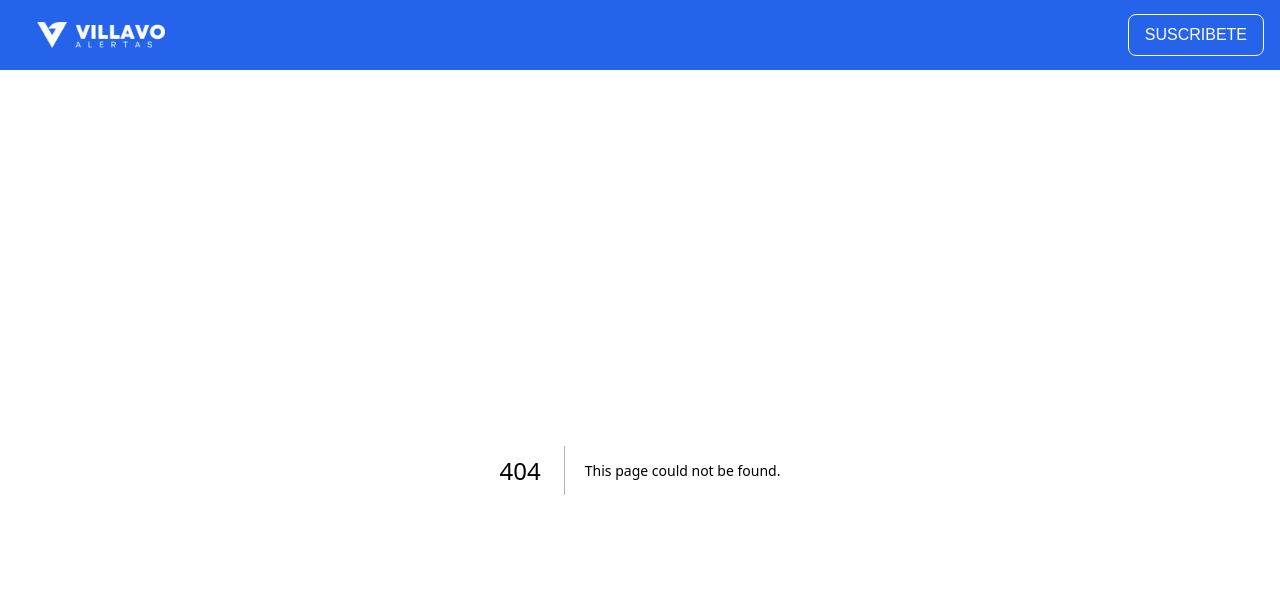
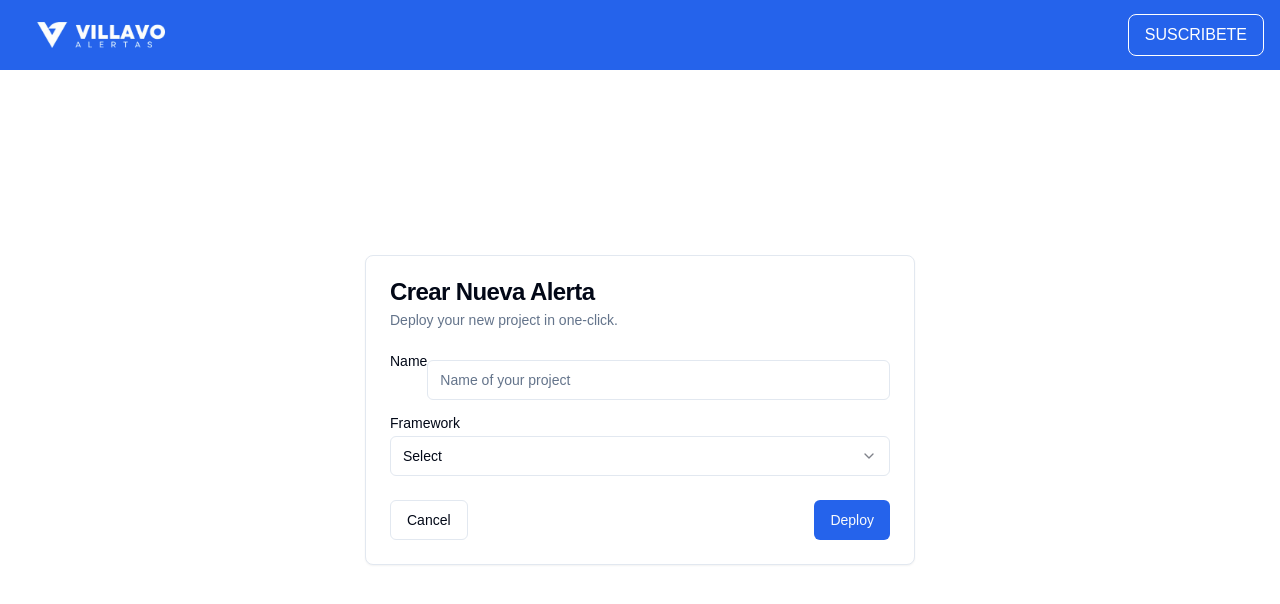
Before and after one commit to shogunIncognito/hacka-villavo-alerta, a Next.js app: page /addPost in a window 1280 px wide. Before the commit this address had no page. Shown: the top 604 px of the page. Built offline with nearby package versions, Linux system fonts and the light colour scheme.

Commit message:
preparacion de la ruta de creacion de alertas

```diff
--- a/package.json
+++ b/package.json
@@ -9,7 +9,9 @@
     "lint": "next lint"
   },
   "dependencies": {
+    "@radix-ui/react-label": "^2.1.0",
     "@radix-ui/react-navigation-menu": "^1.2.1",
+    "@radix-ui/react-select": "^2.1.2",
     "@radix-ui/react-slot": "^1.1.0",
     "axios": "^1.7.7",
     "bcrypt": "^5.1.1",
@@ -25,7 +27,8 @@
     "react-dom": "^18",
     "react-markdown": "^9.0.1",
     "tailwind-merge": "^2.5.4",
-    "tailwindcss-animate": "^1.0.7"
+    "tailwindcss-animate": "^1.0.7",
+    "zustand": "^5.0.0"
   },
   "devDependencies": {
     "postcss": "^8",
--- /dev/null
+++ b/src/app/addPost/page.jsx
@@ -0,0 +1,65 @@
+import * as React from "react"
+
+import { Button } from "@/components/ui/button"
+import {
+  Card,
+  CardContent,
+  CardDescription,
+  CardFooter,
+  CardHeader,
+  CardTitle,
+} from "@/components/ui/card"
+import { Input } from "@/components/ui/input"
+import { Label } from "@/components/ui/label"
+import {
+  Select,
+  SelectContent,
+  SelectItem,
+  SelectTrigger,
+  SelectValue,
+} from "@/components/ui/select"
+
+
+export default function AddPost(){
+
+    return (
+        <>
+            <div className="flex justify-center items-center h-[85vh]">
+                <Card className="w-[550px]">
+                    <CardHeader>
+                        <CardTitle>Crear Nueva Alerta</CardTitle>
+                        <CardDescription>Deploy your new project in one-click.</CardDescription>
+                    </CardHeader>
+                    <CardContent>
+                        <form>
+                        <div className="grid w-full items-center gap-4">
+                            <div className="flex space-y-1.5">
+                                <Label htmlFor="name">Name</Label>
+                                <Input id="name" placeholder="Name of your project" />
+                            </div>
+                            <div className="flex flex-col space-y-1.5">
+                            <Label htmlFor="framework">Framework</Label>
+                            <Select>
+                                <SelectTrigger id="framework">
+                                <SelectValue placeholder="Select" />
+                                </SelectTrigger>
+                                <SelectContent position="popper">
+                                <SelectItem value="next">Next.js</SelectItem>
+                                <SelectItem value="sveltekit">SvelteKit</SelectItem>
+                                <SelectItem value="astro">Astro</SelectItem>
+                                <SelectItem value="nuxt">Nuxt.js</SelectItem>
+                                </SelectContent>
+                            </Select>
+                            </div>
+                        </div>
+                        </form>
+                    </CardContent>
+                    <CardFooter className="flex justify-between">
+                        <Button variant="outline">Cancel</Button>
+                        <Button>Deploy</Button>
+                    </CardFooter>
+                </Card>
+            </div>
+        </>
+    )
+}
--- a/src/app/page.jsx
+++ b/src/app/page.jsx
@@ -3,15 +3,16 @@
 import Post from "@/components/Post";
 import { useEffect, useState } from "react";
 import { axiosGet } from "@/helpers/requests/get";
+import { usePosts } from "@/context/posts";
 
 export default function Home() {
 
-  const [getPosts, setgetPosts] = useState([])
+  const {getPosts, setPosts} = usePosts()
 
   useEffect(() => {
     axiosGet({url:'/api/posts'})
-      .then(res=> setgetPosts(res))
-  }, [getPosts])
+      .then(res=> setPosts(res))
+  }, [])
 
 
   return (
--- /dev/null
+++ b/src/components/ui/input.jsx
@@ -0,0 +1,19 @@
+import * as React from "react"
+
+import { cn } from "@/lib/utils"
+
+const Input = React.forwardRef(({ className, type, ...props }, ref) => {
+  return (
+    (<input
+      type={type}
+      className={cn(
+        "flex h-10 w-full rounded-md border border-input bg-background px-3 py-2 text-sm ring-offset-background file:border-0 file:bg-transparent file:text-sm file:font-medium file:text-foreground placeholder:text-muted-foreground focus-visible:outline-none focus-visible:ring-2 focus-visible:ring-ring focus-visible:ring-offset-2 disabled:cursor-not-allowed disabled:opacity-50",
+        className
+      )}
+      ref={ref}
+      {...props} />)
+  );
+})
+Input.displayName = "Input"
+
+export { Input }
--- /dev/null
+++ b/src/components/ui/label.jsx
@@ -0,0 +1,18 @@
+"use client"
+
+import * as React from "react"
+import * as LabelPrimitive from "@radix-ui/react-label"
+import { cva } from "class-variance-authority";
+
+import { cn } from "@/lib/utils"
+
+const labelVariants = cva(
+  "text-sm font-medium leading-none peer-disabled:cursor-not-allowed peer-disabled:opacity-70"
+)
+
+const Label = React.forwardRef(({ className, ...props }, ref) => (
+  <LabelPrimitive.Root ref={ref} className={cn(labelVariants(), className)} {...props} />
+))
+Label.displayName = LabelPrimitive.Root.displayName
+
+export { Label }
--- /dev/null
+++ b/src/components/ui/select.jsx
@@ -0,0 +1,122 @@
+"use client"
+
+import * as React from "react"
+import * as SelectPrimitive from "@radix-ui/react-select"
+import { Check, ChevronDown, ChevronUp } from "lucide-react"
+
+import { cn } from "@/lib/utils"
+
+const Select = SelectPrimitive.Root
+
+const SelectGroup = SelectPrimitive.Group
+
+const SelectValue = SelectPrimitive.Value
+
+const SelectTrigger = React.forwardRef(({ className, children, ...props }, ref) => (
+  <SelectPrimitive.Trigger
+    ref={ref}
+    className={cn(
+      "flex h-10 w-full items-center justify-between rounded-md border border-input bg-background px-3 py-2 text-sm ring-offset-background placeholder:text-muted-foreground focus:outline-none focus:ring-2 focus:ring-ring focus:ring-offset-2 disabled:cursor-not-allowed disabled:opacity-50 [&>span]:line-clamp-1",
+      className
+    )}
+    {...props}>
+    {children}
+    <SelectPrimitive.Icon asChild>
+      <ChevronDown className="h-4 w-4 opacity-50" />
+    </SelectPrimitive.Icon>
+  </SelectPrimitive.Trigger>
+))
+SelectTrigger.displayName = SelectPrimitive.Trigger.displayName
+
+const SelectScrollUpButton = React.forwardRef(({ className, ...props }, ref) => (
+  <SelectPrimitive.ScrollUpButton
+    ref={ref}
+    className={cn("flex cursor-default items-center justify-center py-1", className)}
+    {...props}>
+    <ChevronUp className="h-4 w-4" />
+  </SelectPrimitive.ScrollUpButton>
+))
+SelectScrollUpButton.displayName = SelectPrimitive.ScrollUpButton.displayName
+
+const SelectScrollDownButton = React.forwardRef(({ className, ...props }, ref) => (
+  <SelectPrimitive.ScrollDownButton
+    ref={ref}
+    className={cn("flex cursor-default items-center justify-center py-1", className)}
+    {...props}>
+    <ChevronDown className="h-4 w-4" />
+  </SelectPrimitive.ScrollDownButton>
+))
+SelectScrollDownButton.displayName =
+  SelectPrimitive.ScrollDownButton.displayName
+
+const SelectContent = React.forwardRef(({ className, children, position = "popper", ...props }, ref) => (
+  <SelectPrimitive.Portal>
+    <SelectPrimitive.Content
+      ref={ref}
+      className={cn(
+        "relative z-50 max-h-96 min-w-[8rem] overflow-hidden rounded-md border bg-popover text-popover-foreground shadow-md data-[state=open]:animate-in data-[state=closed]:animate-out data-[state=closed]:fade-out-0 data-[state=open]:fade-in-0 data-[state=closed]:zoom-out-95 data-[state=open]:zoom-in-95 data-[side=bottom]:slide-in-from-top-2 data-[side=left]:slide-in-from-right-2 data-[side=right]:slide-in-from-left-2 data-[side=top]:slide-in-from-bottom-2",
+        position === "popper" &&
+          "data-[side=bottom]:translate-y-1 data-[side=left]:-translate-x-1 data-[side=right]:translate-x-1 data-[side=top]:-translate-y-1",
+        className
+      )}
+      position={position}
+      {...props}>
+      <SelectScrollUpButton />
+      <SelectPrimitive.Viewport
+        className={cn("p-1", position === "popper" &&
+          "h-[var(--radix-select-trigger-height)] w-full min-w-[var(--radix-select-trigger-width)]")}>
+        {children}
+      </SelectPrimitive.Viewport>
+      <SelectScrollDownButton />
+    </SelectPrimitive.Content>
+  </SelectPrimitive.Portal>
+))
+SelectContent.displayName = SelectPrimitive.Content.displayName
+
+const SelectLabel = React.forwardRef(({ className, ...props }, ref) => (
+  <SelectPrimitive.Label
+    ref={ref}
+    className={cn("py-1.5 pl-8 pr-2 text-sm font-semibold", className)}
+    {...props} />
+))
+SelectLabel.displayName = SelectPrimitive.Label.displayName
+
+const SelectItem = React.forwardRef(({ className, children, ...props }, ref) => (
+  <SelectPrimitive.Item
+    ref={ref}
+    className={cn(
+      "relative flex w-full cursor-default select-none items-center rounded-sm py-1.5 pl-8 pr-2 text-sm outline-none focus:bg-accent focus:text-accent-foreground data-[disabled]:pointer-events-none data-[disabled]:opacity-50",
+      className
+    )}
+    {...props}>
+    <span className="absolute left-2 flex h-3.5 w-3.5 items-center justify-center">
+      <SelectPrimitive.ItemIndicator>
+        <Check className="h-4 w-4" />
+      </SelectPrimitive.ItemIndicator>
+    </span>
+
+    <SelectPrimitive.ItemText>{children}</SelectPrimitive.ItemText>
+  </SelectPrimitive.Item>
+))
+SelectItem.displayName = SelectPrimitive.Item.displayName
+
+const SelectSeparator = React.forwardRef(({ className, ...props }, ref) => (
+  <SelectPrimitive.Separator
+    ref={ref}
+    className={cn("-mx-1 my-1 h-px bg-muted", className)}
+    {...props} />
+))
+SelectSeparator.displayName = SelectPrimitive.Separator.displayName
+
+export {
+  Select,
+  SelectGroup,
+  SelectValue,
+  SelectTrigger,
+  SelectContent,
+  SelectLabel,
+  SelectItem,
+  SelectSeparator,
+  SelectScrollUpButton,
+  SelectScrollDownButton,
+}
--- /dev/null
+++ b/src/context/posts.js
@@ -0,0 +1,8 @@
+import { create } from 'zustand'
+
+export const usePosts = create((set) => ({
+  getPosts: [],
+  setPosts: (getPosts) => {
+    set({ getPosts })
+},
+}))
```
Also changed, not shown: src/addPost/page.jsx (deleted, +0 -10 lines), 1 other file (tests, documents, lock files or other folders).
